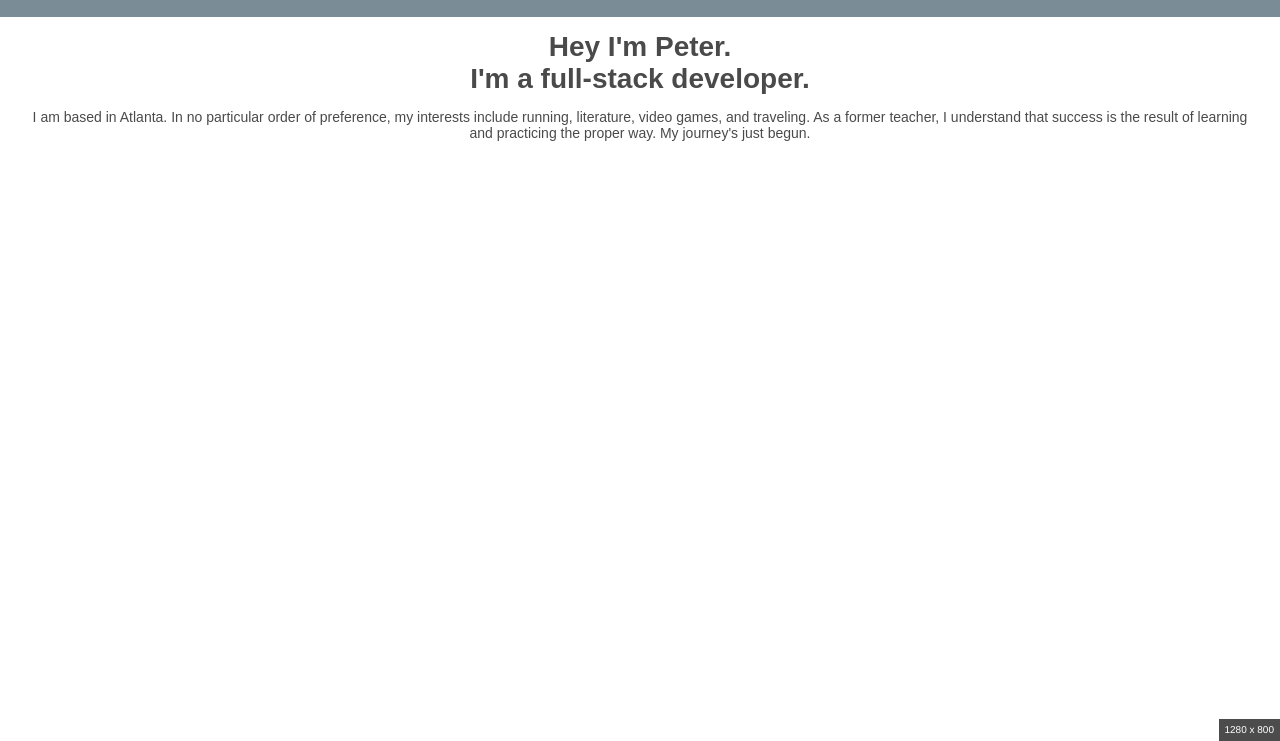
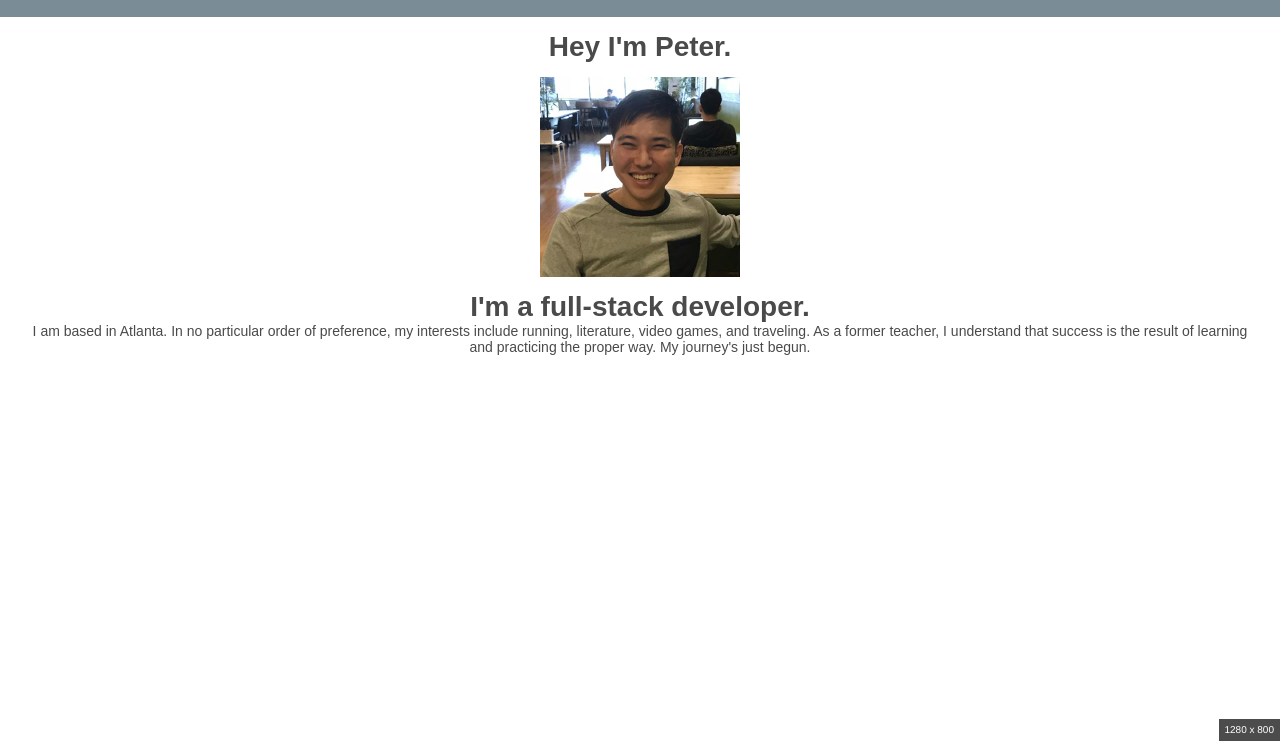
Before and after one commit to pcyu/portfolio, a website: page public/index.html in a window 1280 px wide. Shown: the part 59-800 px from the top of the page. Drawn offline with nearby package versions, Linux system fonts and the light colour scheme; files whose address does not match are found by name.

Commit message:
added justify-items: center to container for display grid

```diff
--- a/public/index.html
+++ b/public/index.html
@@ -34,6 +34,13 @@
     <div class="y-grid">
       <section class="intro">
         <h1>Hey I'm Peter.</h1>
+      </section>
+
+      <section class="intro-image">
+        <img src="./src/img/peteryu.jpg">
+      </section>
+
+      <section class="intro-bottom"></section>
         <h1>I'm a full-stack developer.</h1>
       </section>
 
--- a/src/css/_layout.scss
+++ b/src/css/_layout.scss
@@ -33,6 +33,7 @@
 .y-grid {
   display: grid;
   grid-template-columns: 30px 1fr 30px;
+  justify-items: center;
   position: relative;
   top: 90px;
 }
--- a/src/css/_zasu.scss
+++ b/src/css/_zasu.scss
@@ -1,6 +1,14 @@
 .intro {
   grid-column-start: 2;
-  text-align: center;
+}
+
+.intro-image {
+  width: 200px;
+  grid-column-start: 2;
+}
+
+.intro-bottom {
+  grid-column-start: 1;
 }
 
 .bio {
```
Also changed, not shown: public/style.css, src/img/peteryu.jpg (added).
